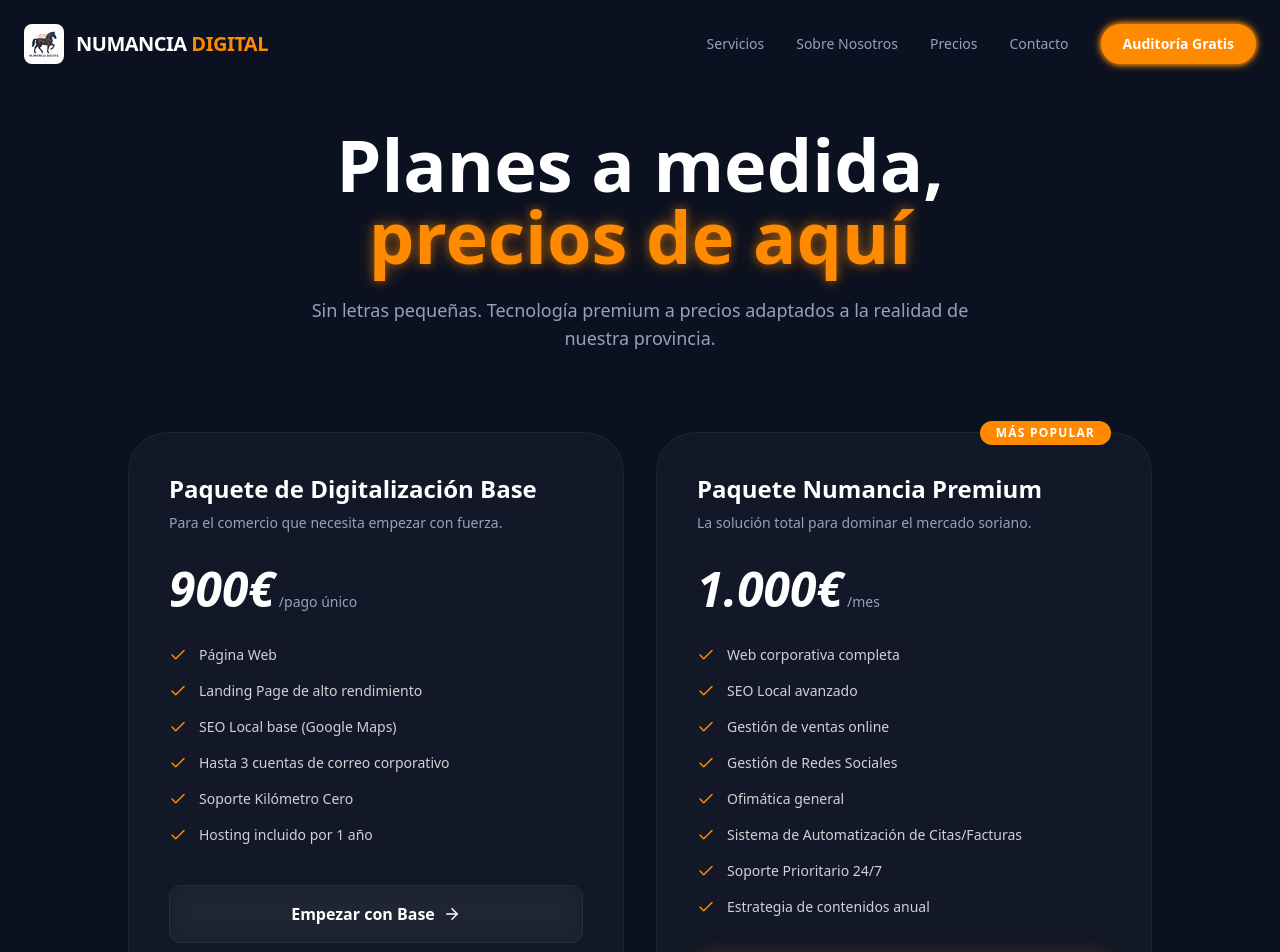
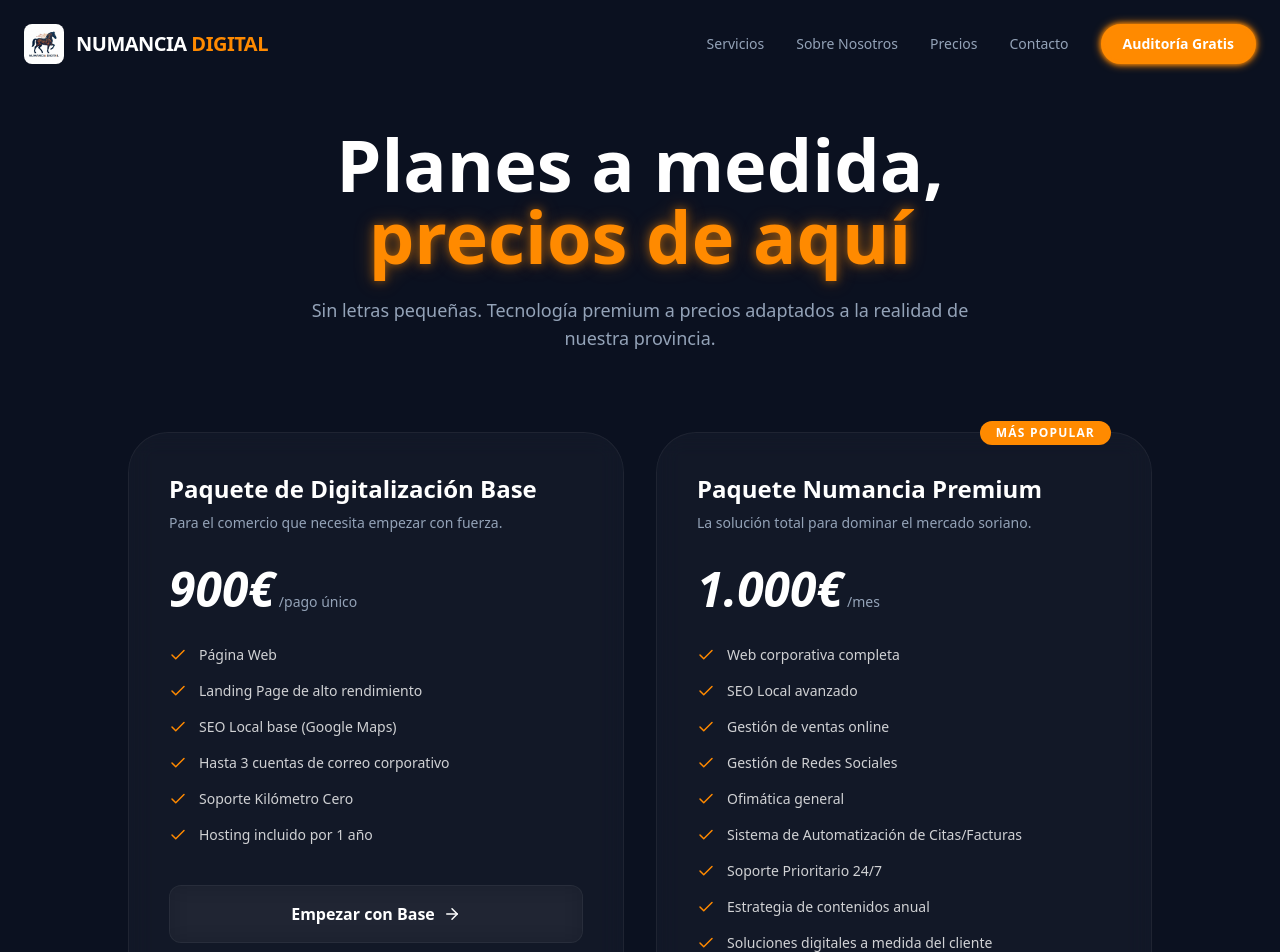
Before and after one commit to Alfonsoindustry/numancia-web, a Next.js app: page /precios in a window 1280 px wide. Shown: the top 952 px of the page. Built offline with nearby package versions, Linux system fonts and the light colour scheme.

Commit message:
UI: added tailormade solutions feature to premium package

```diff
--- a/src/components/precios/PreciosClient.tsx
+++ b/src/components/precios/PreciosClient.tsx
@@ -36,7 +36,8 @@
             "Ofimática general",
             "Sistema de Automatización de Citas/Facturas",
             "Soporte Prioritario 24/7",
-            "Estrategia de contenidos anual"
+            "Estrategia de contenidos anual",
+            "Soluciones digitales a medida del cliente"
         ],
         cta: "Dar el salto Premium",
         highlight: true
```
